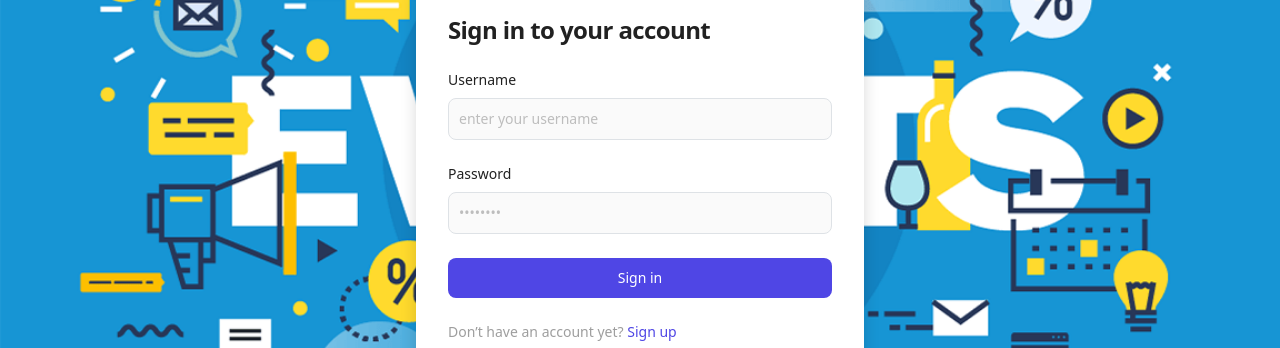
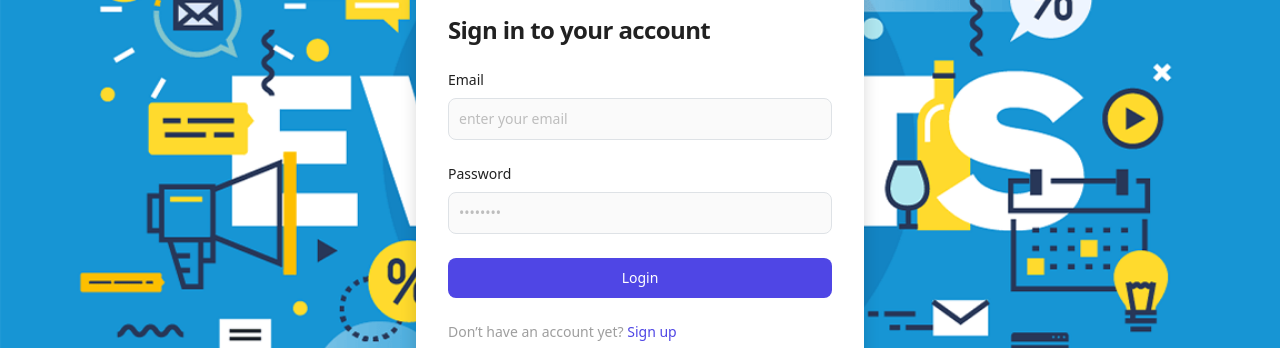
Before and after one commit to raavihimavanth23/event-application, a React (Create React App) app: page /#/login in a window 1280 px wide. Shown: the part 250-598 px from the top of the page. Built offline with nearby package versions, Linux system fonts and the light colour scheme.

Commit message:
updated login page

```diff
--- a/src/EventRoutes.js
+++ b/src/EventRoutes.js
@@ -11,8 +11,8 @@ import RegisteredEvents from './components/RegisteredEvents'
 export const EventRoutes = () => {
   return (
     <Routes>
-      <Route path="/login" element={<Login mode="Login"/>}/>
-      <Route path="/sign-up" element={<Login  mode="Register"/>}/>
+      <Route path="/login" element={<Login mode="LOGIN"/>}/>
+      <Route path="/register" element={<Login  mode="REGISTER"/>}/>
       <Route path="/" element={<PrivateRoute activeTab={"HOME"}><Home /></PrivateRoute>} />
       <Route path="/events" element={<PrivateRoute activeTab={"HOME"}><Home /></PrivateRoute>} />
       {/* <Route path="/events/all-events" element={<PrivateRoute activeTab={"ALL_EVENTS"}><Dashboard /></PrivateRoute>} /> */}
--- a/src/components/CancelledEvents.js
+++ b/src/components/CancelledEvents.js
@@ -15,7 +15,7 @@ const CancelledEvents = () => {
   },[]);
 
   const getAllEvents = async() => {
-   const response = await EventService().getUserEvents(JSON.parse(user).username);
+   const response = await EventService().getUserEvents(JSON.parse(user).email);
 
    console.log('register user events: ', response)
    if(response.status==='SUCCESS' && response.data) {
--- a/src/components/CompletedEvents.js
+++ b/src/components/CompletedEvents.js
@@ -13,7 +13,7 @@ const CompletedEvents = () => {
   },[]);
 
   const getAllEvents = async() => {
-   const response = await EventService().getUserEvents(JSON.parse(user).username);
+   const response = await EventService().getUserEvents(JSON.parse(user).email);
    console.log('register user events: ', response)
    if(response.status==='SUCCESS' && response.data) {
       let eventsObj = response.data;
--- a/src/components/EventRegisterModal.js
+++ b/src/components/EventRegisterModal.js
@@ -18,7 +18,7 @@ function EventRegisterModal({show,event,user, handleClose,...props }) {
   }
   const handleRegisterBtn = async() =>{
     console.log('handle register btn', user)
-    const response = await EventService().registerUserEvent({'coupon_code':couponCode,'event_id': event.event_id,'user_id': JSON.parse(user).username });
+    const response = await EventService().registerUserEvent({'coupon_code':couponCode,'event_id': event.event_id,'user_id': JSON.parse(user).email });
     if(response && response.status==='SUCCESS') {
         alert('Event registered successfully')
         toggle();
--- a/src/components/Login.js
+++ b/src/components/Login.js
@@ -1,8 +1,9 @@
 import React, { useContext, useEffect, useState } from 'react'
 import { Navigate, useNavigate } from 'react-router-dom';
+import { EventService } from '../services/Service';
 import { SessionContext } from './Contexts';
 
-const Login = () => {
+const Login = (props) => {
   const [user, setUser] = useState()
   const sessionContext = useContext(SessionContext)
   const navigate = useNavigate();
@@ -12,19 +13,52 @@ const Login = () => {
     }
   },[])
 
-    const handleLogin =(e) => {
+    const handleLogin =async(e) => {
       e.preventDefault()
-      console.log('handle login');
-        localStorage.setItem('user',JSON.stringify({username:'test', password:''}))
-        localStorage.setItem('isLoggedIn',"true");
-        localStorage.setItem('token','token');
-        window.location.href="/events"
-        // navigate("/events/", {replace:'true'});
+      console.log('handle login, ', user);
+      if(!user){
+        alert('Email and Password required')
+      } else if(user.email===undefined || user.email==='' || (user.email.trim()).length <=0) {
+        alert('Invalid Email')
+      } else if(user.password===undefined || user.password==='' || (user.password.trim()).length <=0) {
+        alert('Invalid Password')
+      } else if(props.mode ==='REGISTER' && (user.username===undefined || user.username==='' || (user.username.trim()).length <=0)) {
+        alert('Invalid Username')
+      } else {
+        const response =await EventService().login(user, props.mode.toLowerCase());
+        props.mode ==='LOGIN' ? doLogin(response) : doRegister(response);
+      }
+      return false;
+    }
+
+    const doLogin = (response) => {
+        if(response && response.status==='SUCCESS') {
+            if(response.data){
+              localStorage.setItem('user', JSON.stringify(response.data));
+            } else {
+              localStorage.setItem('user', JSON.stringify(user));
+            }
+            localStorage.setItem('isLoggedIn',"true");
+            localStorage.setItem('token','token');
+            window.location.href="/events"
+        } else {
+          alert(response.message);
+        }
+    }
+
+    const doRegister = (response) => {
+        if(response && response.status==='SUCCESS') {
+          alert(response.message)
+          setUser({})
+          window.location.href="/login"
+        } else {
+          alert(response.message);
+        }
     }
   return (
     <React.Fragment>
       <section className="bg-gray-50 dark:bg-gray-900 bg-[url('/img/event-app-bg.png')] bg-no-repeat bg-cover">
-  <div className="flex flex-col items-center justify-center px-6 py-8 mx-auto md:h-screen lg:py-0">
+  <div className="flex flex-col items-center justify-center px-6 py-8 mx-auto md:h-screen lg:py-0 ">
       <a href="#" className="flex items-center mb-6 text-2xl font-semibold text-gray-900 dark:text-white">
           <img className="w-8 h-8 mr-2" src="https://flowbite.s3.amazonaws.com/blocks/marketing-ui/logo.svg" alt="logo" />
           Event App
@@ -32,22 +66,30 @@ const Login = () => {
       <div className="w-full bg-white rounded-lg shadow dark:border md:mt-0 sm:max-w-md xl:p-0 dark:bg-gray-800 dark:border-gray-700">
           <div className="p-6 space-y-4 md:space-y-6 sm:p-8">
               <h1 className="text-xl font-bold leading-tight tracking-tight text-gray-900 md:text-2xl dark:text-white">
-                  Sign in to your account
+                 {props.mode === 'LOGIN' ? 'Sign in to your account' : 'Register with us ' }
               </h1>
-              <form className="space-y-4 md:space-y-6" action="#">
+              <form className="space-y-4 md:space-y-6" onSubmit={handleLogin} >
                   <div>
+                      <label for="email" className="block mb-2 text-sm font-medium text-gray-900 dark:text-white">Email</label>
+                      <input type="email" name="email" id="email" className="bg-gray-50 border border-gray-300 text-gray-900 sm:text-sm rounded-lg focus:ring-primary-600 focus:border-primary-600 block w-full p-2.5 dark:bg-gray-700 dark:border-gray-600 dark:placeholder-gray-400 dark:text-white dark:focus:ring-blue-500 dark:focus:border-blue-500" placeholder="enter your email"
+                        value={user?.email}
+                        onChange={(e) => setUser({...user, email:e.target.value})}
+                      required={true} />
+                  </div>
+                {props.mode==='REGISTER' && <div>
                       <label for="username" className="block mb-2 text-sm font-medium text-gray-900 dark:text-white">Username</label>
-                      <input type="text" name="usernam" id="username" className="bg-gray-50 border border-gray-300 text-gray-900 sm:text-sm rounded-lg focus:ring-primary-600 focus:border-primary-600 block w-full p-2.5 dark:bg-gray-700 dark:border-gray-600 dark:placeholder-gray-400 dark:text-white dark:focus:ring-blue-500 dark:focus:border-blue-500" placeholder="enter your username"
+                      <input type="username" name="username" id="username" className="bg-gray-50 border border-gray-300 text-gray-900 sm:text-sm rounded-lg focus:ring-primary-600 focus:border-primary-600 block w-full p-2.5 dark:bg-gray-700 dark:border-gray-600 dark:placeholder-gray-400 dark:text-white dark:focus:ring-blue-500 dark:focus:border-blue-500" placeholder="enter your username"
                         value={user?.username}
                         onChange={(e) => setUser({...user, username:e.target.value})}
-                      required="" />
-                  </div>
+                      required={true} />
+                  </div> }
                   <div>
                       <label for="password" className="block mb-2 text-sm font-medium text-gray-900 dark:text-white">Password</label>
                       <input type="password" name="password" id="password"
                       value={user?.password}
+                      required={true}
                       onChange={(e) => setUser({...user, password:e.target.value})}
-                      placeholder="••••••••" className="bg-gray-50 border border-gray-300 text-gray-900 sm:text-sm rounded-lg focus:ring-primary-600 focus:border-primary-600 block w-full p-2.5 dark:bg-gray-700 dark:border-gray-600 dark:placeholder-gray-400 dark:text-white dark:focus:ring-blue-500 dark:focus:border-blue-500" required="" />
+                      placeholder="••••••••" className="bg-gray-50 border border-gray-300 text-gray-900 sm:text-sm rounded-lg focus:ring-primary-600 focus:border-primary-600 block w-full p-2.5 dark:bg-gray-700 dark:border-gray-600 dark:placeholder-gray-400 dark:text-white dark:focus:ring-blue-500 dark:focus:border-blue-500"  />
                   </div>
                   {/* <div className="flex items-center justify-between">
                       <div className="flex items-start">
@@ -60,10 +102,13 @@ const Login = () => {
                       </div>
                       <a href="#" className="text-sm font-medium text-primary-600 hover:underline dark:text-primary-500">Forgot password?</a>
                   </div> */}
-                  <button type="button" className="w-full text-white bg-primary-600 hover:bg-primary-700 focus:ring-4 focus:outline-none focus:ring-primary-300 font-medium rounded-lg text-sm px-5 py-2.5 text-center dark:bg-primary-600 dark:hover:bg-primary-700 dark:focus:ring-primary-800" onClick={handleLogin}>Sign in</button>
-                  <p className="text-sm font-light text-gray-500 dark:text-gray-400">
-                      Don’t have an account yet? <a href="#" className="font-medium text-primary-600 hover:underline dark:text-primary-500">Sign up</a>
-                  </p>
+                  <button type="submit" className="w-full text-white bg-primary-600 hover:bg-primary-700 focus:ring-4 focus:outline-none focus:ring-primary-300 font-medium rounded-lg text-sm px-5 py-2.5 text-center dark:bg-primary-600 dark:hover:bg-primary-700 dark:focus:ring-primary-800" >{props.mode==='LOGIN' ? 'Login' : 'Register Now'}</button>
+                 {props.mode ==='LOGIN' && <p className="text-sm font-light text-gray-500 dark:text-gray-400">
+                      Don’t have an account yet? <a href="#register" className="font-medium text-primary-600 hover:underline dark:text-primary-500">Sign up</a>
+                  </p> }
+                  {props.mode ==='REGISTER' && <p className="text-sm font-light text-gray-500 dark:text-gray-400">
+                      Already a user? <a href="#login" className="font-medium text-primary-600 hover:underline dark:text-primary-500">Login</a>
+                  </p> }
               </form>
           </div>
       </div>
--- a/src/components/RegisteredEvents.js
+++ b/src/components/RegisteredEvents.js
@@ -12,7 +12,7 @@ const RegisteredEvents = () => {
   },[]);
 
   const getAllEvents = async() => {
-   const response = await EventService().getUserEvents(JSON.parse(user).username);
+   const response = await EventService().getUserEvents(JSON.parse(user).email);
    console.log('register user events: ', response)
    if(response.status==='SUCCESS' && response.data) {
       let eventsObj = response.data;
```
Also changed, not shown: src/services/Service.js (+14 -0 lines).
